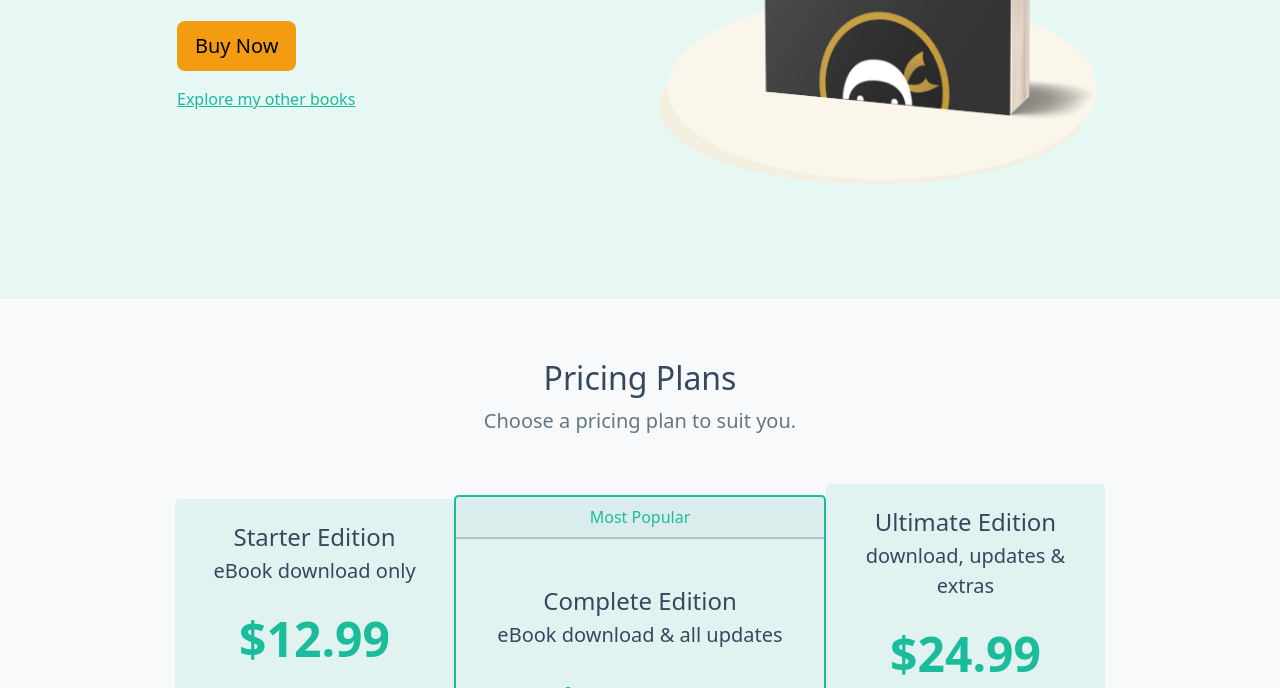
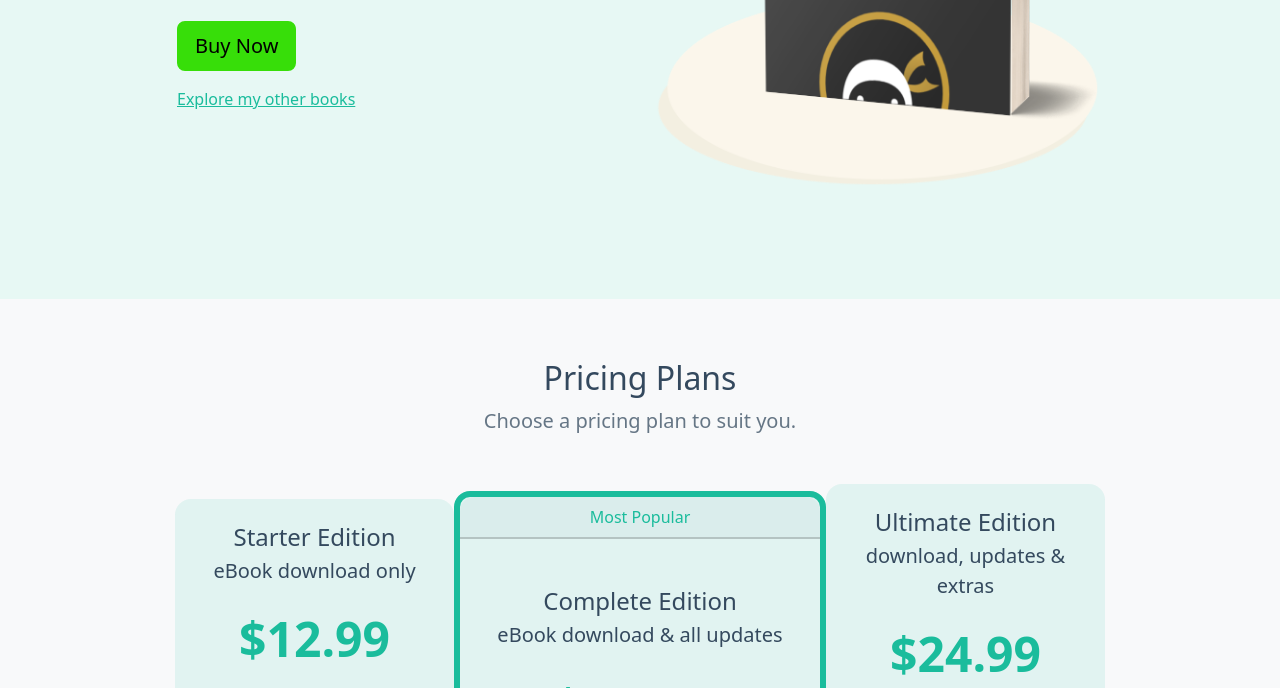
Before and after one commit to diw2425ccp/Web-Interface-Design, a website: page Unit 4/exercise_u4_a1/index.html in a window 1280 px wide. Shown: the part 483-1171 px from the top of the page. Drawn offline with nearby package versions, Linux system fonts and the light colour scheme; files that its build step writes are made by us from their sources.

Commit message:
added some options to bootstrap maps

```diff
--- a/Unit 4/exercise_u4_a1/index.html
+++ b/Unit 4/exercise_u4_a1/index.html
@@ -4,6 +4,7 @@
   <meta http-equiv="X-UA-Compatible" content="IE=edge">
   <meta name="viewport" content="width=device-width, initial-scale=1.0">
   <title>Net Ninja Pro - the Book</title>
+  <link rel="stylesheet" href="https://cdn.jsdelivr.net/npm/bootstrap-icons@1.5.0/font/bootstrap-icons.css">
   <link rel="stylesheet" href="dist/main.css">
   <style>
     section{
@@ -102,10 +103,10 @@
         </div>
 
         <div class="col-9 col-lg-4">
-          <div class="card border-primary border-2">
+          <div class="card border-primary border-6">
             <div class="card-header text-center text-primary">Most Popular</div>
             <div class="card-body text-center py-5">
-              <h4 class="card-title">Complete Edition</h4>
+              <h4 class="card-title" >Complete Edition</h4>
               <p class="lead card-subtitle">eBook download & all updates</p>
               <p class="display-4 my-4 text-primary fw-bold">$18.99</p>
               <p class="card-text mx-5 text-muted d-none d-lg-block">Lorem ipsum dolor sit amet consectetur adipisicing elit. Mollitia, vitae magni! Repellat commodi a fuga corporis saepe dolorum.</p>
@@ -371,7 +372,7 @@
       <div class="row justify-content-center">
         <div class="col-md-8 text-center">
           <p class="text-muted my-4">Lorem ipsum dolor sit amet consectetur adipisicing elit. Vero exercitationem voluptatibus porro, hic asperiores fuga illo voluptates obcaecati deleniti veritatis sunt saepe quasi deserunt ex ipsum. Est possimus, aspernatur, vitae eligendi rem odit quaerat, ipsum pariatur ratione maxime delectus fuga minus accusamus dolores iusto maiores accusantium cumque magnam placeat quia!</p>
-          <button class="btn btn-primary" data-bs-toggle="modal" data-bs-target="#reg-modal">
+          <button class="btn btn-tertiary" data-bs-toggle="modal" data-bs-target="#reg-modal">
             Register for Updates
           </button>
         </div>
@@ -393,7 +394,7 @@
           <input type="text" class="form-control" id="modal-email" placeholder="e.g. mario@example.com">
         </div>
         <div class="modal-footer">
-          <button type="button" class="btn btn-primary">Submit</button>
+          <button type="button" class="btn btn-accent">Submit</button>
         </div>
       </div>
     </div>
--- a/Unit 4/exercise_u4_a1/scss/main.scss
+++ b/Unit 4/exercise_u4_a1/scss/main.scss
@@ -1,12 +1,133 @@
+@use "sass:color";
+@use "sass:list";
+@use "sass:map";
+
 $primary: #1abc9c;
-$secondary: #f39c12;
+$secondary: #37de09;
 $font-size-base: 1rem;
 $body-color: #34495e;
-$border-radius: 0.3rem;
-$accordion-icon-width: 1.3rem;
+$border-radius: 1rem;
+$accordion-icon-width: 1rem;
 
 $body-bg: rgba(26, 188, 156, 0.1);
 $border-color: #16a085;
 $border-width: 2px;
 
-@import "../node_modules/bootstrap/scss/bootstrap";
+$new-colors: (
+        "tertiary": orange,
+        "accent": purple
+);
+
+$new-border-widths:(
+        6:6px,
+        7:7px
+);
+
+$new-display-font-sizes:(
+        7: 2rem,
+        8: 1.5rem
+);
+
+
+@import "../node_modules/bootstrap/scss/mixins/banner";
+@include bsBanner("");
+
+
+// scss-docs-start import-stack
+// Configuration
+@import "../node_modules/bootstrap/scss/functions";
+@import "../node_modules/bootstrap/scss/variables";
+
+$new-spacers:(
+        6: $spacer * 4,
+        7: $spacer * 5
+);
+
+@import "../node_modules/bootstrap/scss/variables-dark";
+
+$theme-colors: map.merge($theme-colors, $new-colors);
+$border-widths: map.merge($border-widths, $new-border-widths);
+$spacers: map.merge($spacers, $new-spacers);
+
+@import "../node_modules/bootstrap/scss/maps";
+@import "../node_modules/bootstrap/scss/mixins";
+@import "../node_modules/bootstrap/scss/utilities";
+
+// Layout & components
+@import "../node_modules/bootstrap/scss/root";
+@import "../node_modules/bootstrap/scss/reboot";
+@import "../node_modules/bootstrap/scss/type";
+@import "../node_modules/bootstrap/scss/images";
+@import "../node_modules/bootstrap/scss/containers";
+@import "../node_modules/bootstrap/scss/grid";
+@import "../node_modules/bootstrap/scss/tables";
+@import "../node_modules/bootstrap/scss/forms";
+@import "../node_modules/bootstrap/scss/buttons";
+@import "../node_modules/bootstrap/scss/transitions";
+@import "../node_modules/bootstrap/scss/dropdown";
+@import "../node_modules/bootstrap/scss/button-group";
+@import "../node_modules/bootstrap/scss/nav";
+@import "../node_modules/bootstrap/scss/navbar";
+@import "../node_modules/bootstrap/scss/card";
+@import "../node_modules/bootstrap/scss/accordion";
+@import "../node_modules/bootstrap/scss/breadcrumb";
+@import "../node_modules/bootstrap/scss/pagination";
+@import "../node_modules/bootstrap/scss/badge";
+@import "../node_modules/bootstrap/scss/alert";
+@import "../node_modules/bootstrap/scss/progress";
+@import "../node_modules/bootstrap/scss/list-group";
+@import "../node_modules/bootstrap/scss/close";
+@import "../node_modules/bootstrap/scss/toasts";
+@import "../node_modules/bootstrap/scss/modal";
+@import "../node_modules/bootstrap/scss/tooltip";
+@import "../node_modules/bootstrap/scss/popover";
+@import "../node_modules/bootstrap/scss/carousel";
+@import "../node_modules/bootstrap/scss/spinners";
+@import "../node_modules/bootstrap/scss/offcanvas";
+@import "../node_modules/bootstrap/scss/placeholders";
+
+// Helpers
+@import "../node_modules/bootstrap/scss/helpers";
+
+// Utilities
+@import "../node_modules/bootstrap/scss/utilities/api";
+// scss-docs-end import-stack
+
+
+
+@function calculate-percentage($value, $total: 100) {
+  @return ($value / $total) * 100%;
+}
+
+
+.test{
+  width: calculate-percentage(50,200);
+  color: color.complement($primary);
+}
+
+$colors: red, green, blue;
+
+@each $color in $colors {
+  .box-#{$color} {
+    background-color: $color;
+  }
+}
+
+
+
+$theme-colors: (
+        "primary": #007bff,
+        "secondary": #6c757d,
+        "accent": #37DE09FF
+);
+
+
+
+@each $key, $color in $theme-colors {
+  .text-#{$key} {
+    color: $color;
+  }
+  .bg-#{$key} {
+    background-color: $color;
+  }
+}
```
Also changed, not shown: 1 other file.
